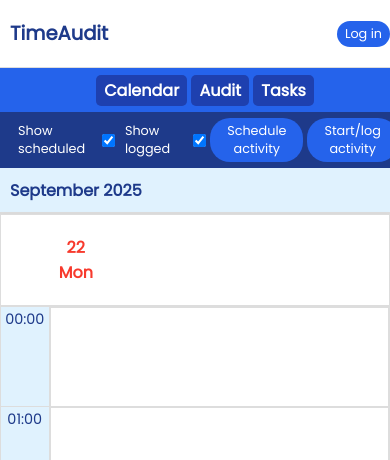
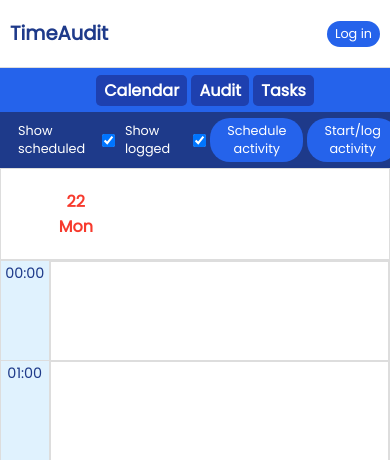
Before and after one commit to DarkEnergy34909/TimeAudit, a Flask app: page /calendar in a window 390 px wide. Shown: the top 460 px of the page. Run offline with Flask 3, Linux system fonts and the light colour scheme.

Commit message:
UX Improvements

```diff
--- a/Static/calendar.js
+++ b/Static/calendar.js
@@ -2367,12 +2367,6 @@ async function generateSchedule() {
         return;
     }
 
-    // If the user has no scheduled activities, prompt them to add some
-    //if (scheduledActivities.length == 0) {
-        //showToastNotification("⚠️ No scheduled activities for today found. Please add some scheduled activities to generate a schedule. ⚠️");
-        //return;
-    //}
-
     // Show the loading screen
     loadingScreen.style.display = "flex";
 
--- a/Static/style.css
+++ b/Static/style.css
@@ -4,6 +4,27 @@
   -webkit-user-select: none; /* Safari */
   -ms-user-select: none; /* IE 10 and IE 11 */
   user-select: none; /* Standard syntax */
+}
+
+/* Prevent dragging on phones */
+.title-bar,
+.top-bar,
+.nav-bar,
+.month-bar {
+    -webkit-touch-callout: none;
+    -webkit-user-select: none;
+    -khtml-user-select: none;
+    -moz-user-select: none;
+    -ms-user-select: none;
+    user-select: none;
+    touch-action: none; /* Disable all touch actions */
+    -webkit-touch-callout: none; /* Disable iOS callout */
+    -webkit-tap-highlight-color: transparent; /* Remove tap highlight */
+}
+
+html, body {
+    touch-action: pan-y; /* Only allow vertical scrolling */
+    overscroll-behavior-x: none; /* Prevent horizontal overscroll bounce */
 }
 
 body {
@@ -201,7 +222,8 @@ a {
         margin-right: 10px; /* Adjust margin for smaller screens */
         display: inline-block; /* Ensure buttons are inline */
     }
-    .top-start-tracking-button {
+
+    .top-start-tracking-button, .login-button {
         margin-right: 20px;
     }
 }
@@ -718,7 +740,7 @@ a {
 
 @media (max-width: 700px) {
     .month-bar {
-        width: 100vw;
+        display: none;
     }
 }
 
@@ -992,7 +1014,12 @@ a {
 
 @media (max-width: 700px) {
     .add-menu {
+        position: fixed;
         font-size: 0.9rem;
+        width: 100vw;
+        height: auto;
+        max-height: 100vh;
+        overflow-y: auto;
     }
     .delete-account-menu {
         font-size: 0.9rem;
--- a/Templates/index.html
+++ b/Templates/index.html
@@ -55,7 +55,7 @@
             <div class="gradient-overlay"></div>
 
             <div class="hero-container">
-                <h1 class="hero">Lock <span class="highlight">in</span>. Master your <span class="highlight">time</span>. Build better <span class="highlight">habits</span>.</h1>
+                <h1 class="hero">Do <span class="highlight">more</span>. Master your <span class="highlight">time</span>. Build better <span class="highlight">habits</span>.</h1>
 
                 <h3 class="hero-explanation">TimeAudit combines <span class="highlight">time tracking</span> and <span class="highlight">AI-powered scheduling</span> to make it impossible not to stay on top of your tasks. Plan, track and analyse your time effortlessly: <span class="highlight">try now for free</span>, no sign-up required.</h3>
 
```
